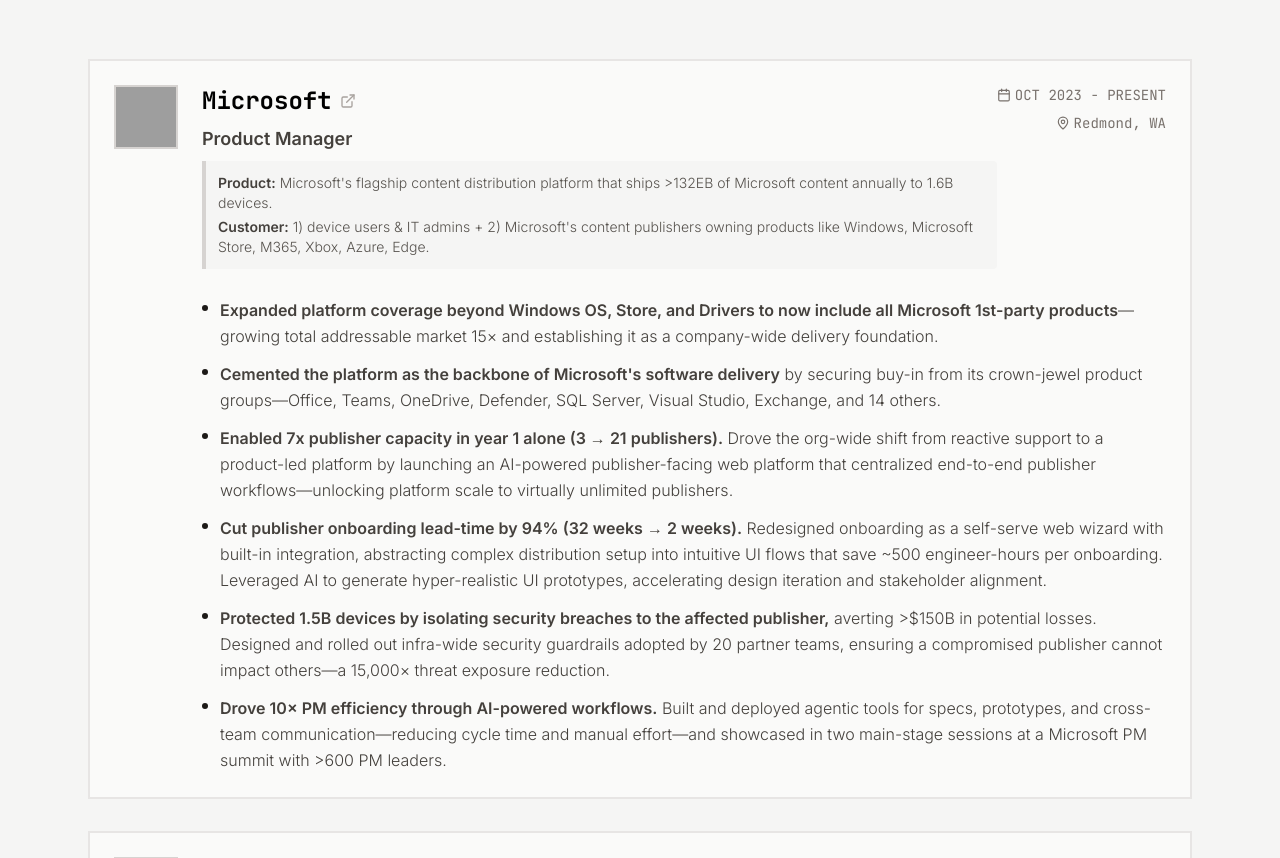
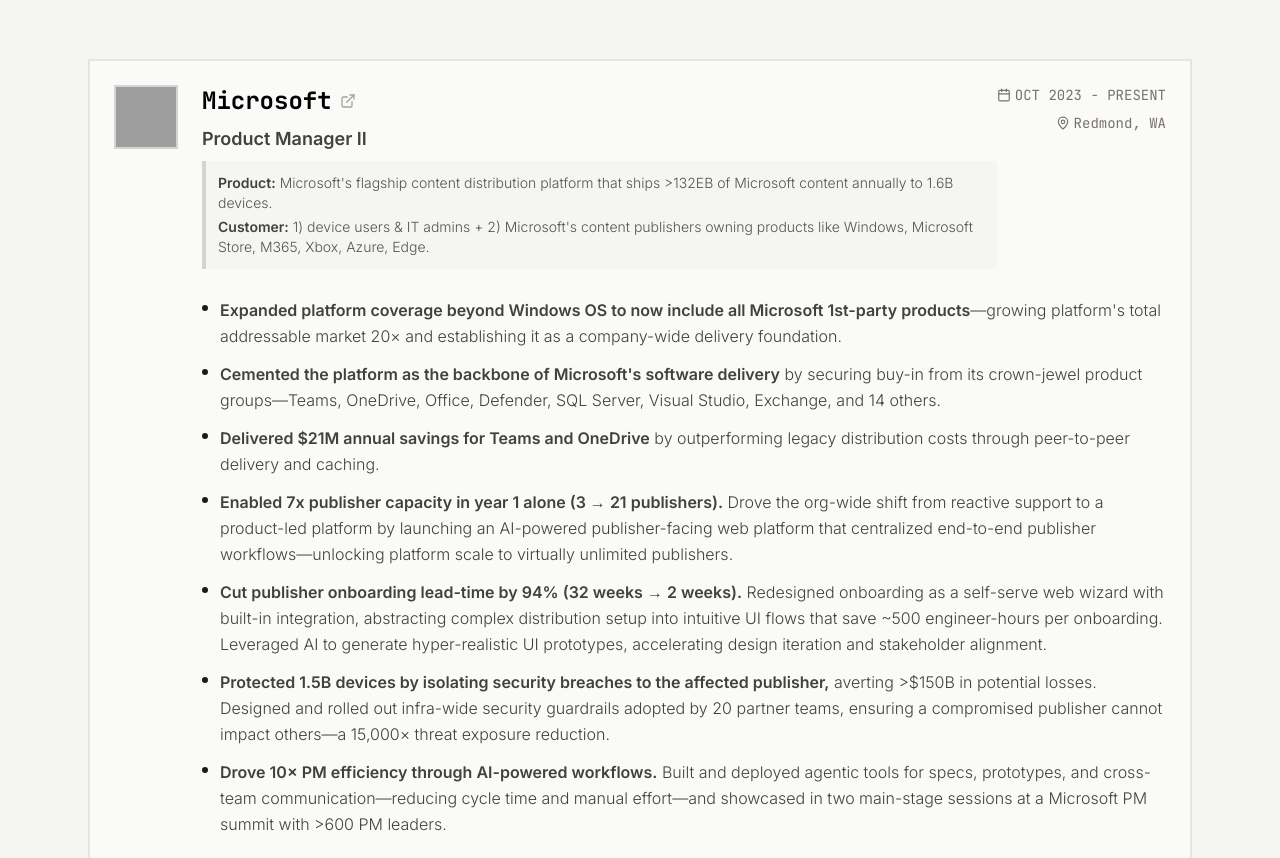
Before and after one commit to danielhariyanto/personal-website, a Next.js app: page / in a window 1280 px wide. Shown: the part 3300-4158 px from the top of the page. Built offline with nearby package versions, Linux system fonts and the light colour scheme; grey boxes are pictures that could not be loaded.

Commit message:
Update role and highlights in experience section
Updated role from 'Product Manager' to 'Product Manager II' and revised highlights to reflect changes in platform coverage and savings.

```diff
--- a/components/experience.tsx
+++ b/components/experience.tsx
@@ -6,7 +6,7 @@
 const experiences = [
   {
     company: "Microsoft",
-    role: "Product Manager",
+    role: "Product Manager II",
     location: "Redmond, WA",
     period: "OCT 2023 - PRESENT",
     logo: "https://hebbkx1anhila5yf.public.blob.vercel-storage.com/zip-blob/v0%20personal%20website/images/microsoft-AU8eHBVXQZWfde78TO1ftJ4wdlCsrP.jpeg",
@@ -16,8 +16,9 @@
     customer:
       "1) device users & IT admins + 2) Microsoft's content publishers owning products like Windows, Microsoft Store, M365, Xbox, Azure, Edge.",
     highlights: [
-      "**Expanded platform coverage beyond Windows OS, Store, and Drivers to now include all Microsoft 1st-party products**—growing total addressable market 15× and establishing it as a company-wide delivery foundation.",
-      "**Cemented the platform as the backbone of Microsoft's software delivery** by securing buy-in from its crown-jewel product groups—Office, Teams, OneDrive, Defender, SQL Server, Visual Studio, Exchange, and 14 others.",
+      "**Expanded platform coverage beyond Windows OS to now include all Microsoft 1st-party products**—growing platform's total addressable market 20× and establishing it as a company-wide delivery foundation.",
+      "**Cemented the platform as the backbone of Microsoft's software delivery** by securing buy-in from its crown-jewel product groups—Teams, OneDrive, Office, Defender, SQL Server, Visual Studio, Exchange, and 14 others.",
+      "**Delivered $21M annual savings for Teams and OneDrive** by outperforming legacy distribution costs through peer-to-peer delivery and caching.",
       "**Enabled 7x publisher capacity in year 1 alone (3 → 21 publishers).** Drove the org-wide shift from reactive support to a product-led platform by launching an AI-powered publisher-facing web platform that centralized end-to-end publisher workflows—unlocking platform scale to virtually unlimited publishers.",
       "**Cut publisher onboarding lead-time by 94% (32 weeks → 2 weeks).** Redesigned onboarding as a self-serve web wizard with built-in integration, abstracting complex distribution setup into intuitive UI flows that save ~500 engineer-hours per onboarding. Leveraged AI to generate hyper-realistic UI prototypes, accelerating design iteration and stakeholder alignment.",
       "**Protected 1.5B devices by isolating security breaches to the affected publisher,** averting >$150B in potential losses. Designed and rolled out infra-wide security guardrails adopted by 20 partner teams, ensuring a compromised publisher cannot impact others—a 15,000× threat exposure reduction.",
```
